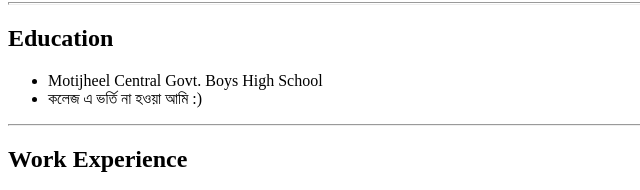
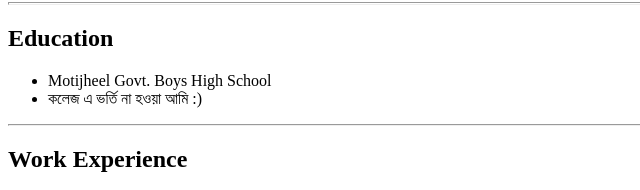
Before and after one commit to MottaquinTasin/CV, a plain HTML site: page index.html in a window 1280 px wide. Shown: the part 478-668 px from the top of the page, 0-640 px from the left. Drawn offline with Linux system fonts and the light colour scheme.

Commit message:
Update index.html

```diff
--- a/index.html
+++ b/index.html
@@ -23,7 +23,7 @@
   <hr size="3" noshader>
   <h2>Education</h2>
   <ul>
-    <li>Motijheel Central Govt. Boys High School</li>
+    <li>Motijheel Govt. Boys High School</li>
     <li>কলেজ এ ভর্তি না হওয়া আমি :)</li>
   </ul>
   <hr>
```
